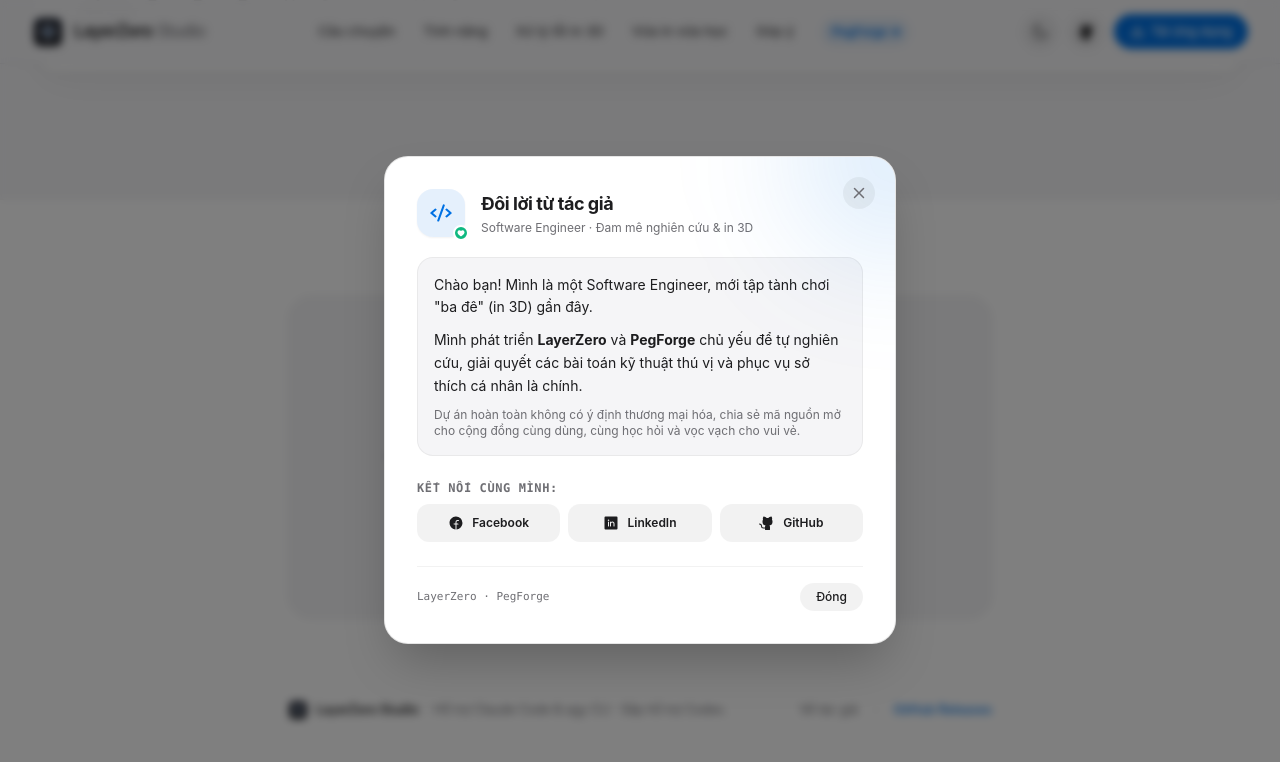
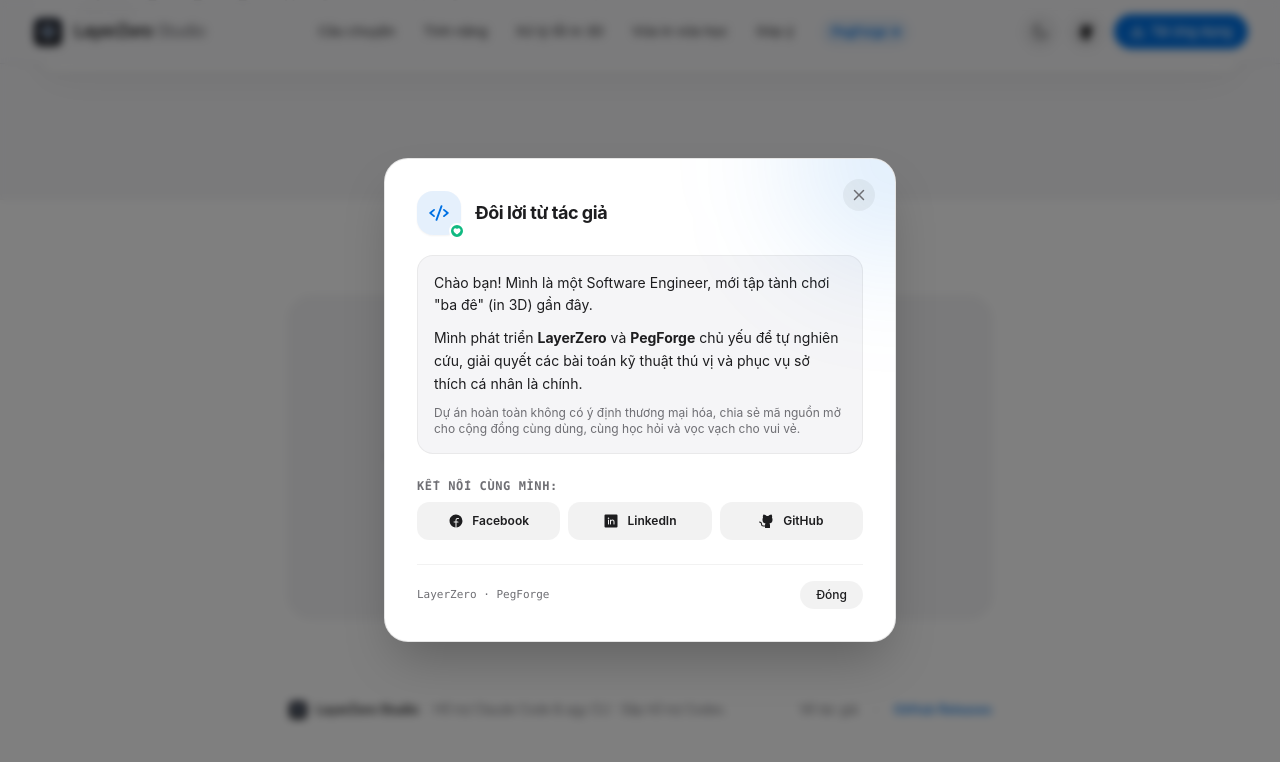
Before and after one commit to nnmduc/layerzero, a React (Vite) app in the folder landing/: page / in a window 1280 px wide. Both pictures are taken after a click on the button "Về tác giả". Shown: the part 6505-7267 px from the top of the page. Built offline with nearby package versions, Linux system fonts and the light colour scheme.

Commit message:
chore: remove subtitle from AuthorModal header

```diff
--- a/landing/src/components/AuthorModal.tsx
+++ b/landing/src/components/AuthorModal.tsx
@@ -58,21 +58,16 @@ export const AuthorModal: React.FC<AuthorModalProps> = ({ isOpen, onClose }) =>
             </button>
 
             {/* Header / Avatar */}
-            <div className="flex items-center gap-4 mb-5">
-              <div className="relative w-12 h-12 rounded-2xl bg-[#0071E3]/10 text-[#0071E3] dark:text-[#2997FF] flex items-center justify-center shadow-sm">
-                <Code size={22} weight="bold" />
+            <div className="flex items-center gap-3.5 mb-5">
+              <div className="relative w-11 h-11 rounded-2xl bg-[#0071E3]/10 text-[#0071E3] dark:text-[#2997FF] flex items-center justify-center shadow-sm">
+                <Code size={20} weight="bold" />
                 <span className="absolute -bottom-1 -right-1 w-4 h-4 rounded-full bg-emerald-500 border-2 border-white dark:border-[#1C1C1E] flex items-center justify-center">
                   <Heart size={8} weight="fill" className="text-white" />
                 </span>
               </div>
-              <div>
-                <h3 id="author-title" className="text-lg font-bold tracking-tight">
-                  Đôi lời từ tác giả
-                </h3>
-                <p className="text-xs text-[#6E6E73] dark:text-[#98989D] mt-0.5">
-                  Software Engineer · Đam mê nghiên cứu & in 3D
-                </p>
-              </div>
+              <h3 id="author-title" className="text-lg font-bold tracking-tight">
+                Đôi lời từ tác giả
+              </h3>
             </div>
 
             {/* Message Body */}
```
